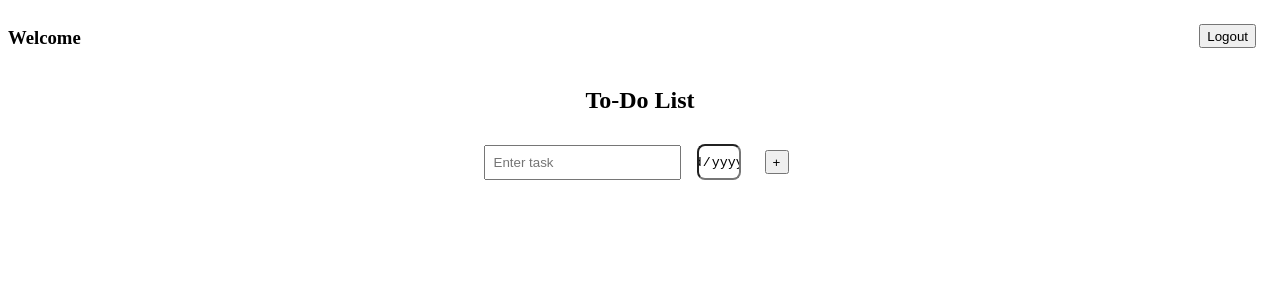
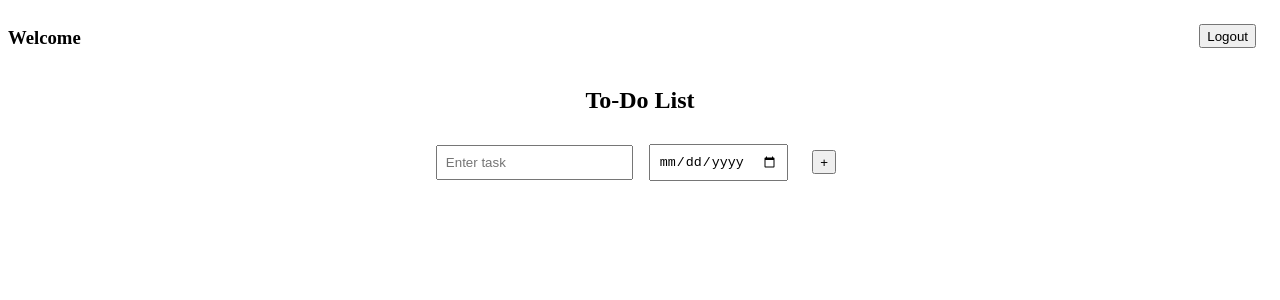
Before and after one commit to meashna/ToDo-LocalStorage, a React app: page /protected/todo in a window 1280 px wide. Shown: the top 300 px of the page. Built offline with nearby package versions, Linux system fonts and the light colour scheme; sample sign-in values are in the browser's storage; the HTML template or start-up script is replaced by a standard one.

Commit message:
date addded

```diff
--- a/src/components/Todo/Todo.css
+++ b/src/components/Todo/Todo.css
@@ -52,11 +52,3 @@ nav{
     padding: 0.5rem;
 
 }
-
-
-/* In your Todo.css file or your CSS styles */
-.dateview {
-    width: 1.5rem;
-    height: 1rem;
-    border-radius: 0.5rem;
-  }
```
